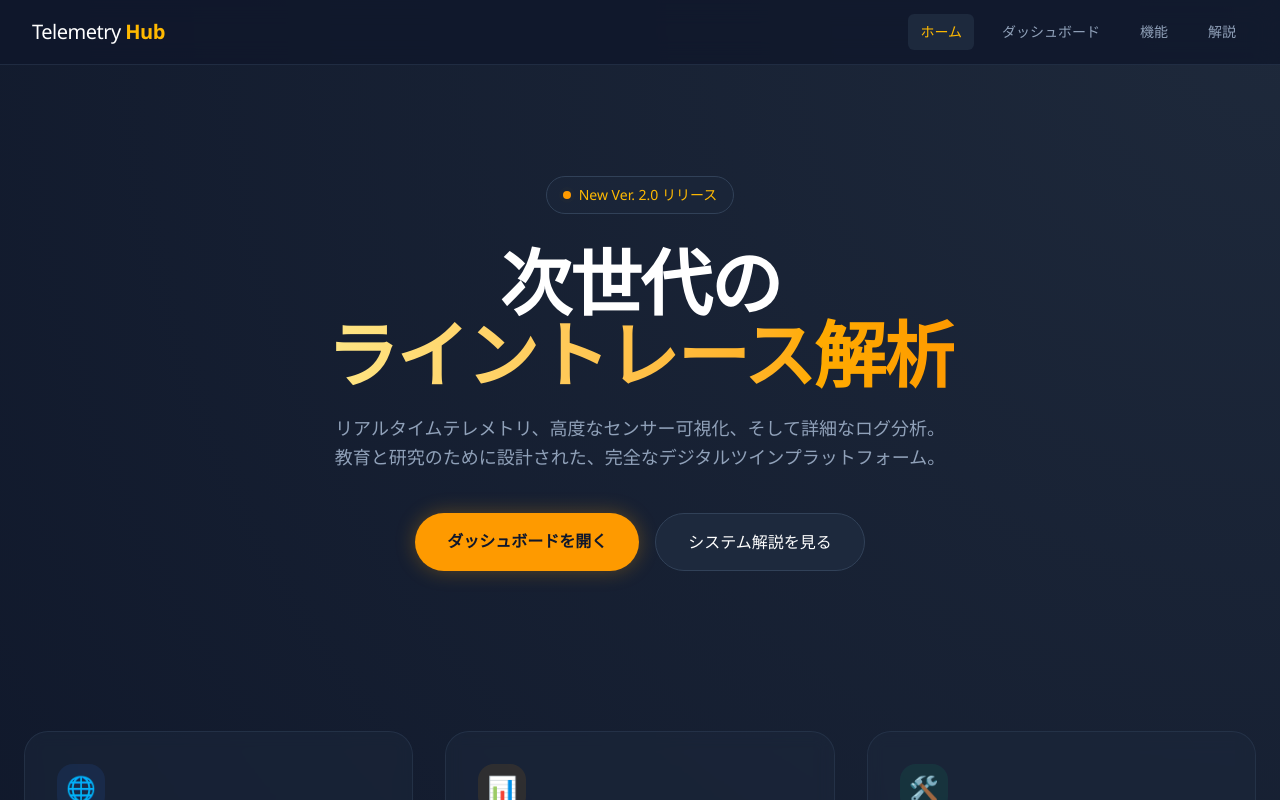
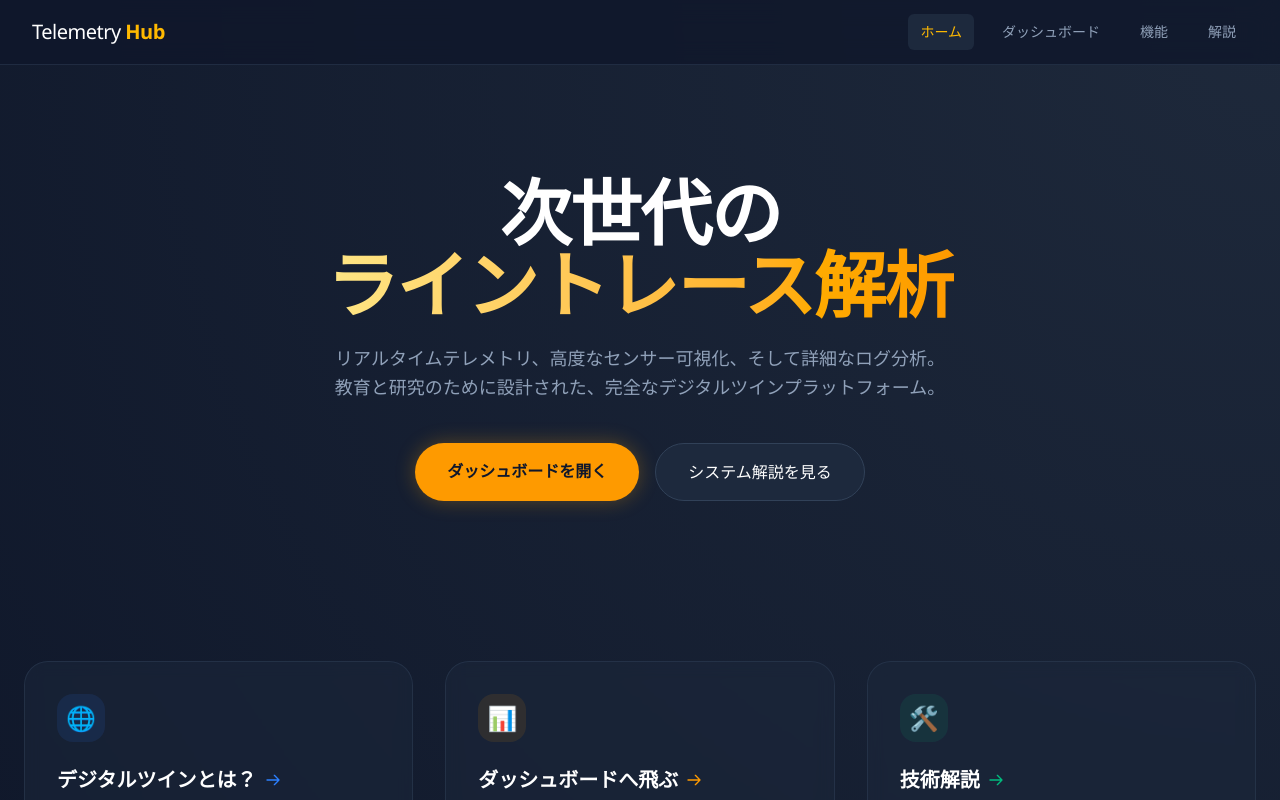
Before and after one commit to Juna1013/4th-PBL-front, a Next.js app: page / in a window 1280 px wide. Shown: the top 800 px of the page. Built offline with nearby package versions, Linux system fonts and the light colour scheme.

Commit message:
リリースバッジを削除

```diff
--- a/src/app/page.tsx
+++ b/src/app/page.tsx
@@ -14,13 +14,7 @@ export default function Home() {
       <main className="pt-24 px-6 pb-20">
         {/* ヒーローセクション */}
         <section className="max-w-7xl mx-auto py-20 text-center">
-          <div className="mb-8 inline-flex items-center gap-2 px-4 py-2 rounded-full bg-slate-800/50 border border-slate-700 text-amber-400 text-sm font-medium">
-            <span className="relative flex h-2 w-2">
-              <span className="animate-ping absolute inline-flex h-full w-full rounded-full bg-amber-400 opacity-75"></span>
-              <span className="relative inline-flex rounded-full h-2 w-2 bg-amber-500"></span>
-            </span>
-            New Ver. 2.0 リリース
-          </div>
+
 
           <h1 className="text-5xl md:text-7xl font-bold tracking-tight text-white mb-6">
             次世代の <br />
```
